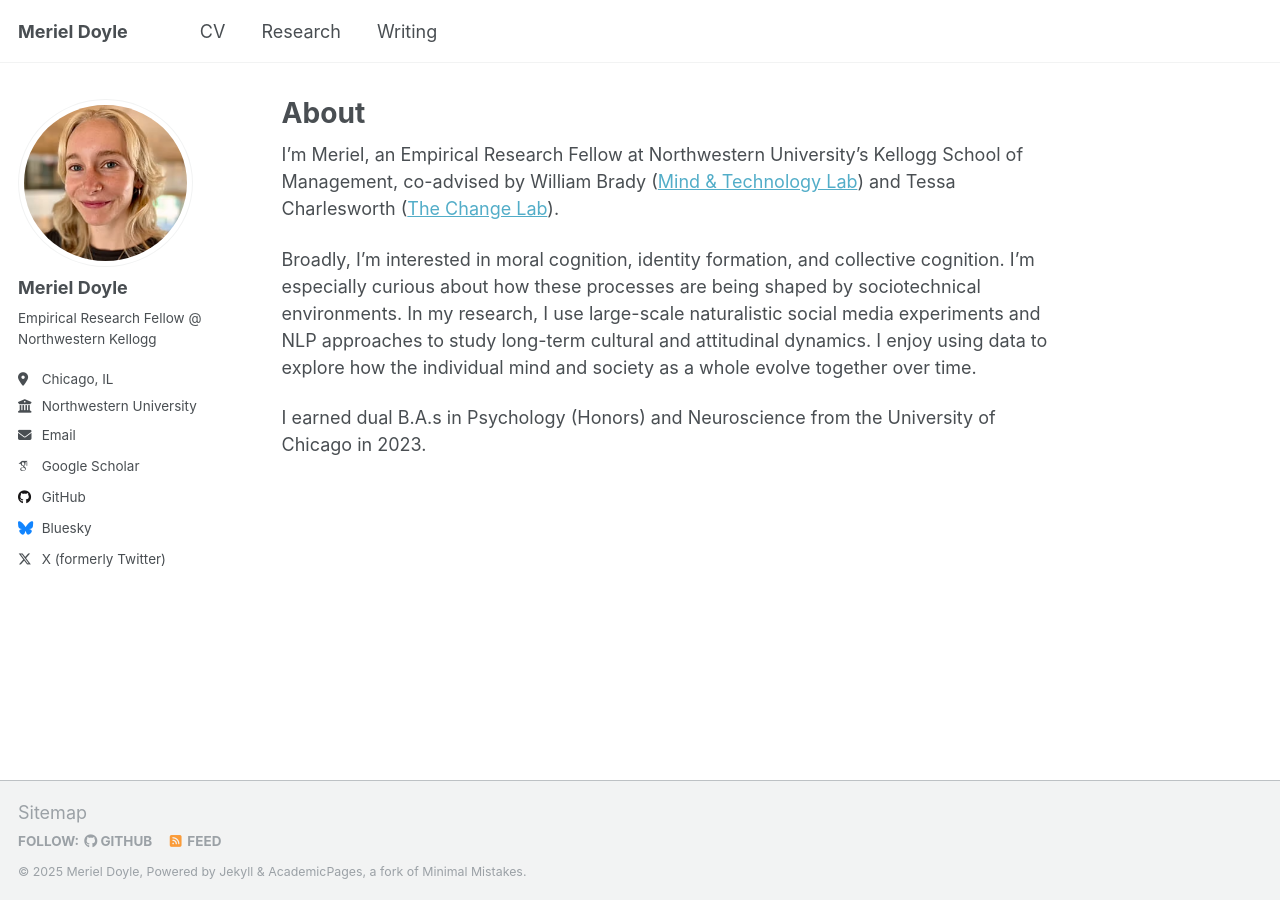
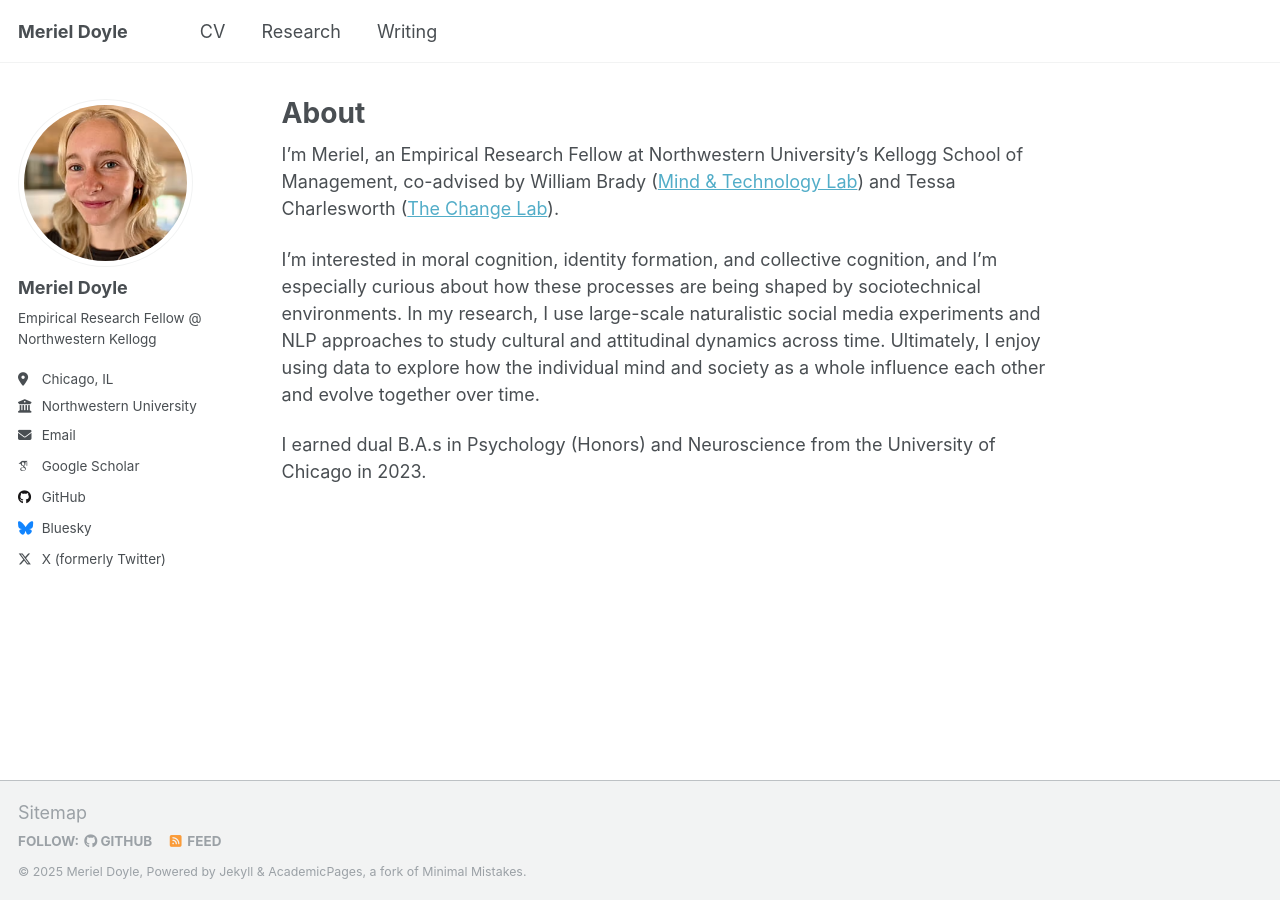
Before and after one commit to mcd710/mcd710.github.io, a Jekyll site: the page built from _pages/about.md, in a window 1280 px wide. Built offline with Jekyll 4.4.1, drawn with Linux system fonts in a browser that asks for light colours; some web fonts are replaced.

Commit message:
Update about

```diff
--- a/_pages/about.md
+++ b/_pages/about.md
@@ -9,6 +9,6 @@ redirect_from:
 
 I'm Meriel, an Empirical Research Fellow at Northwestern University's Kellogg School of Management, co-advised by William Brady ([Mind & Technology Lab](https://sites.google.com/u.northwestern.edu/mind-technology-lab){:target="_blank"}) and Tessa Charlesworth ([The Change Lab](https://sites.northwestern.edu/changelab/){:target="_blank"}).
 
-Broadly, I’m interested in moral cognition, identity formation, and collective cognition. I’m especially curious about how these processes are being shaped by sociotechnical environments. In my research, I use large-scale naturalistic social media experiments and NLP approaches to study long-term cultural and attitudinal dynamics. I enjoy using data to explore how the individual mind and society as a whole evolve together over time.
+I’m interested in moral cognition, identity formation, and collective cognition, and I’m especially curious about how these processes are being shaped by sociotechnical environments. In my research, I use large-scale naturalistic social media experiments and NLP approaches to study cultural and attitudinal dynamics across time. Ultimately, I enjoy using data to explore how the individual mind and society as a whole influence each other and evolve together over time.
 
 I earned dual B.A.s in Psychology (Honors) and Neuroscience from the University of Chicago in 2023.
```
